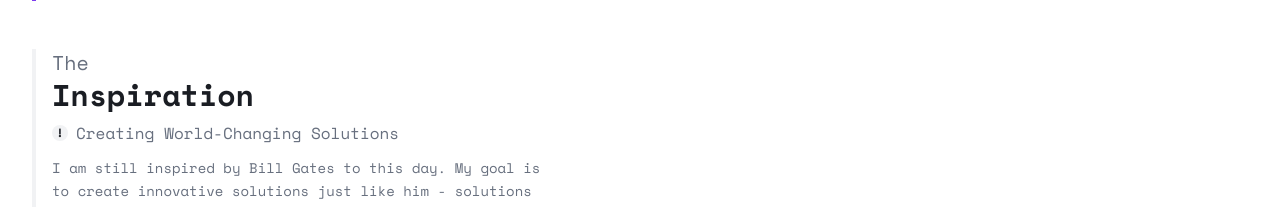
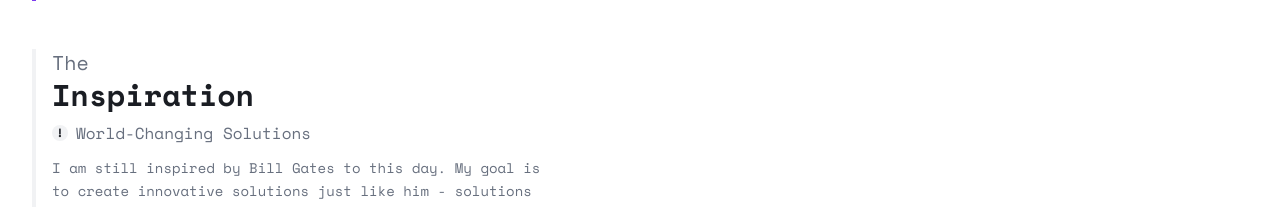
Before and after one commit to tholumuzikhuboni/PortfolioV4, a React (Vite) app: page / in a window 1280 px wide. Shown: the part 5360-5567 px from the top of the page. Built offline with nearby package versions, Linux system fonts and the light colour scheme; no server answers.

Commit message:
Update NotASecret.tsx

```diff
--- a/src/components/NotASecret.tsx
+++ b/src/components/NotASecret.tsx
@@ -56,7 +56,7 @@ const NotASecret = () => {
                 <div className="w-4 h-4 bg-secondary rounded-full flex items-center justify-center">
                   <span className="text-xs font-bold text-secondary-foreground">!</span>
                 </div>
-                <span className="text-muted-foreground">Creating World-Changing Solutions</span>
+                <span className="text-muted-foreground">World-Changing Solutions</span>
               </div>
               <p className="text-sm text-muted-foreground mt-3 leading-relaxed max-w-lg">
                 I am still inspired by Bill Gates to this day. My goal is to create innovative solutions
```
